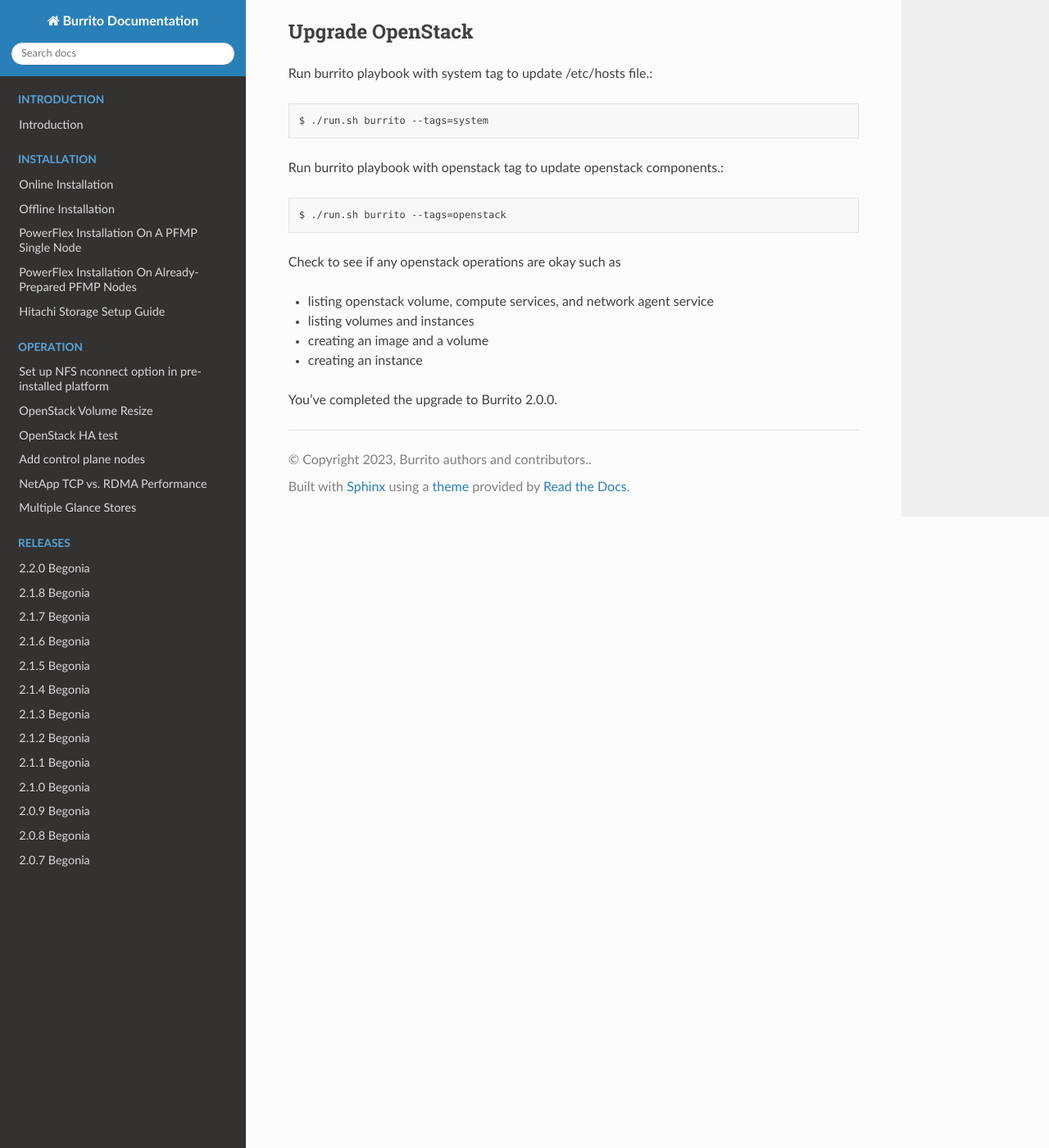
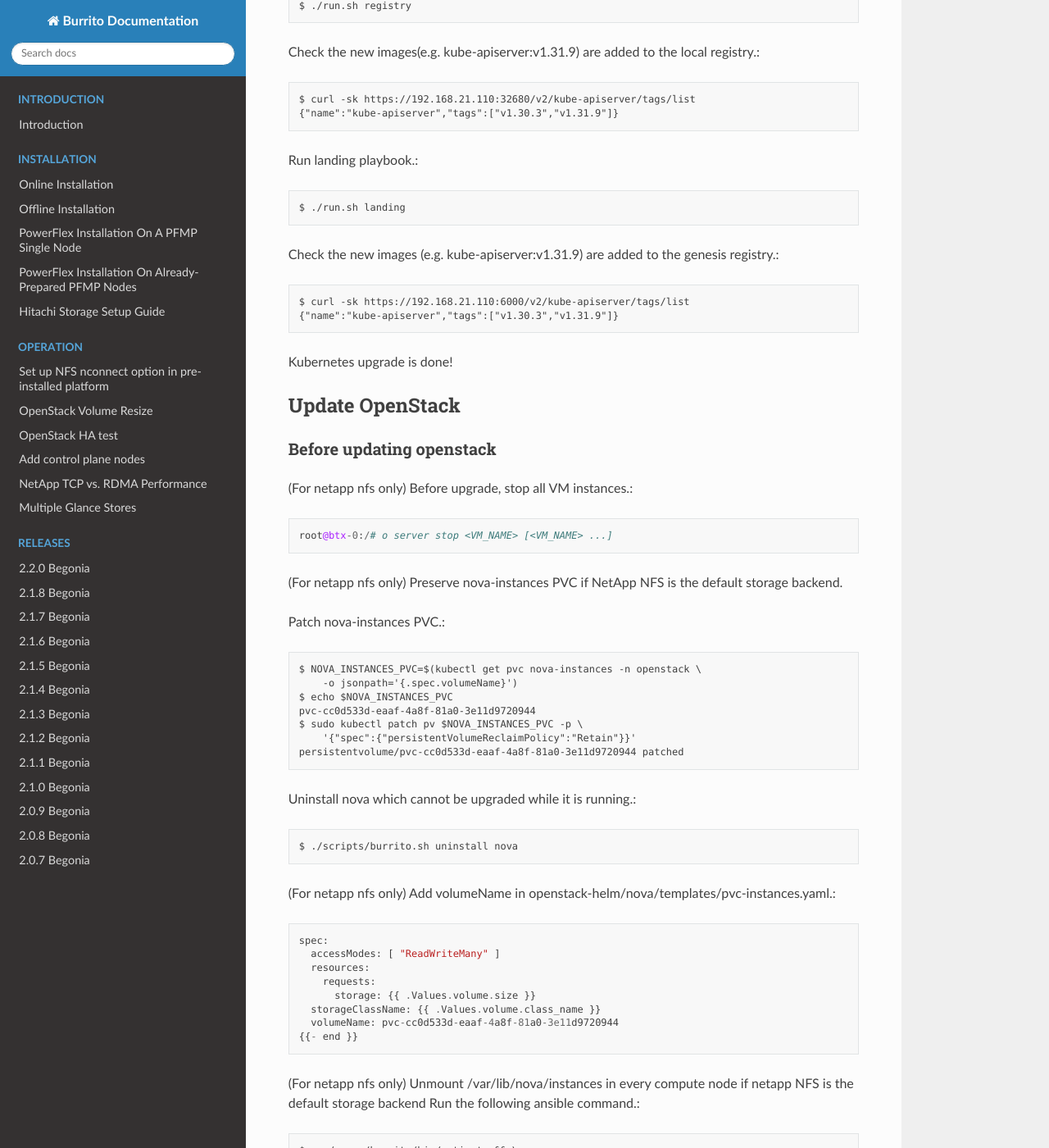
Before and after one commit to iorchard/burrito_docs, a Sphinx documentation site: the page built from source/operation/upgrade_from_2.1.x.rst, in a window 1280 px wide and 1400 px high, scrolled down 6661 px. Shown: the whole window at 82% size. Built offline with Sphinx 7.4.7 and the Read the Docs theme 3.1.0, drawn with Linux system fonts in a browser that asks for light colours; pages that are not in the unit, such as notebooks, are missing from menus; some of the changed text lies outside the part shown.

Commit message:
update upgrade_from_2.1.x document

```diff
--- a/source/operation/upgrade_from_2.1.x.rst
+++ b/source/operation/upgrade_from_2.1.x.rst
@@ -30,19 +30,40 @@
 ===============  ============= ==============
 ceph                v18.2.1     v18.2.7
 ceph-client         v18.2.1     v18.2.2
-containerd          v1.7.16
-kubernetes          v1.30.3
-etcd                v3.5.12
-calico              v3.27.3
-coredns             v1.11.1     same as left
-helm                v3.14.2     same as left
-nerdctl             1.7.4
-crictl              v1.30.0
-nodelocaldns        1.22.28     same as left
-cert-manager        v1.14.7
+containerd          v1.7.16     v2.0.5
+kubernetes          v1.30.3     v1.31.9
+etcd                v3.5.12     v3.5.16
+calico              v3.27.3     same as left
+coredns             v1.11.1     v1.11.3
+helm                v3.14.2     v1.16.4
+nerdctl             1.7.4       2.0.5
+crictl              v1.30.0     v1.31.1
+nodelocaldns        1.22.28     1.25.0
+cert-manager        v1.14.7     v1.15.3
 metallb             v0.13.9     same as left
 registry            2.8.3       same as left
 ===============  ============= ==============
+
+Modify kube-apiserver
+----------------------
+
+Modify --anonymous-auth to true in
+/etc/kubernetes/manifests/kube-apiserver.yaml on every control node.::
+
+    $ sudo vi /etc/kubernetes/manifests/kube-apiserver.yaml
+    ...
+        - --anonymous-auth=true
+
+Wait until kube-apiserver is restarted on each control node.
+
+Check if we can connect to each kube-apiserver.::
+
+    $ curl -sk https://control1:6443/healthz
+    ok
+    $ curl -sk https://control2:6443/healthz
+    ok
+    $ curl -sk https://control3:6443/healthz
+    ok
 
 Prepare 2.2.0 iso
 --------------------
@@ -126,6 +148,8 @@
 
 Upgrade Ceph
 --------------
+
+If ceph is not installed, skip this.
 
 We will upgrade Burrito 2.1.8 (ceph reef 18.2.1) to Burrito 2.2.0
 (ceph reef 18.2.7).
@@ -197,8 +221,8 @@
 The latest ceph-common package for Rocky Linux 8 is v18.2.2.
 Upgrade the ceph client package to v18.2.2 on every node.::
 
-    $ . ~/.envs/burrito/bin/activate
-    $ ansible all -m package -a "name=ceph-common state=latest" --become
+    $ . ~/.envs/burrito/bin/activate && \
+      ansible all -m package -a "name=ceph-common state=latest" --become
 
 Check the ceph client version.::
 
@@ -210,26 +234,18 @@
 Upgrade kubernetes
 -------------------
 
-First,
-we need to modify kube-apiserver manifest.
+There is a problem with upgrading k8s v1.30 to v1.31.
 
-Modify --anonymous-auth to true in
-/etc/kubernetes/manifests/kube-apiserver.yaml on every control node.::
+When kubelet is upgraded and restarted before kube-apiserver is upgraded,
+some pods go to the failed states due to version skew problem and
+the upgrade job is aborted.
 
-    $ sudo vi /etc/kubernetes/manifests/kube-apiserver.yaml
-    ...
-        - --anonymous-auth=true
+To work around this problem,
+edit vars.yml to add *CreateJob* in kubeadm_ignore_preflight_errors.::
 
-Wait until kube-apiserver is restarted on each control node.
-
-Check if we can connect to each kube-apiserver.::
-
-    $ curl -sk https://control1:6443/healthz
-    ok
-    $ curl -sk https://control2:6443/healthz
-    ok
-    $ curl -sk https://control3:6443/healthz
-    ok
+    kubeadm_ignore_preflight_errors:
+      - "Port-{{ kube_apiserver_port }}"
+      - "CreateJob"
 
 Run k8s playbook with upgrade_cluster_setup=true.::
 
@@ -238,12 +254,17 @@
 It will take a long time.
 It took about 50 minutes in my testbed.
 
-Check if the kubernetes version is v1.30.3.::
+Check if the kubernetes version is upgraded to v1.31.9.::
 
     $ kubectl version
     Client Version: v1.31.9
     Kustomize Version: v5.4.2
     Server Version: v1.31.9
+
+(For netapp nfs only)
+Uninstall trident before running storage playbook.::
+
+    $ sudo tridentctl uninstall -n trident
 
 Run storage playbook.::
 
@@ -275,22 +296,78 @@
 
 Kubernetes upgrade is done!
 
-Upgrade OpenStack
+Update OpenStack
 -------------------
+
+Before updating openstack
+++++++++++++++++++++++++++++
+
+(For netapp nfs only)
+Before upgrade, stop all VM instances.::
+
+    root@btx-0:/# o server stop <VM_NAME> [<VM_NAME> ...]
+
+(For netapp nfs only)
+Preserve nova-instances PVC if NetApp NFS is the default storage backend.
+
+Patch nova-instances PVC.::
+
+    $ NOVA_INSTANCES_PVC=$(kubectl get pvc nova-instances -n openstack \
+        -o jsonpath='{.spec.volumeName}')
+    $ echo $NOVA_INSTANCES_PVC
+    pvc-cc0d533d-eaaf-4a8f-81a0-3e11d9720944
+    $ sudo kubectl patch pv $NOVA_INSTANCES_PVC -p \
+        '{"spec":{"persistentVolumeReclaimPolicy":"Retain"}}'
+    persistentvolume/pvc-cc0d533d-eaaf-4a8f-81a0-3e11d9720944 patched
+
+Uninstall nova which cannot be upgraded while it is running.::
+
+    $ ./scripts/burrito.sh uninstall nova
+
+(For netapp nfs only)
+Add volumeName in openstack-helm/nova/templates/pvc-instances.yaml.::
+
+    spec:
+      accessModes: [ "ReadWriteMany" ]
+      resources:
+        requests:
+          storage: {{ .Values.volume.size }}
+      storageClassName: {{ .Values.volume.class_name }}
+      volumeName: pvc-cc0d533d-eaaf-4a8f-81a0-3e11d9720944
+    {{- end }}
+
+(For netapp nfs only)
+Unmount /var/lib/nova/instances in every compute node
+if netapp NFS is the default storage backend
+Run the following ansible command.::
+
+    $ . ~/.envs/burrito/bin/activate && \
+      ansible --become compute-node -m ansible.posix.mount \
+        -a "path=/var/lib/nova/instances state=unmounted"
+
+
+Update openstack components
++++++++++++++++++++++++++++++
 
 Run burrito playbook with system tag to update /etc/hosts file.::
 
     $ ./run.sh burrito --tags=system
 
-Run burrito playbook with openstack tag to update openstack components.::
+Run burrito playbook with openstack tag to update openstack.::
 
     $ ./run.sh burrito --tags=openstack
 
-Check to see if any openstack operations are okay such as
+Check any openstack operations are okay.
 
-* listing openstack volume, compute services, and network agent service
-* listing volumes and instances
-* creating an image and a volume
-* creating an instance
+* checking openstack compute, volume and network agent services
+* listing images, volumes and instances
+* creating an image and a volume, and an instance
+* deleting an instance, a volume, and an image
 
-You’ve completed the upgrade to Burrito 2.0.0.
+If everything is okay, start the previously stopped VM instances.::
+
+    root@btx-0:/# o server start <VM_NAME> [<VM_NAME> ...]
+
+OpenStack is updated.
+
+You’ve completed the upgrade to Burrito 2.2.0.
```
Also changed, not shown: other parts of source/operation/upgrade_from_2.1.x.rst (+3 -2 lines).
